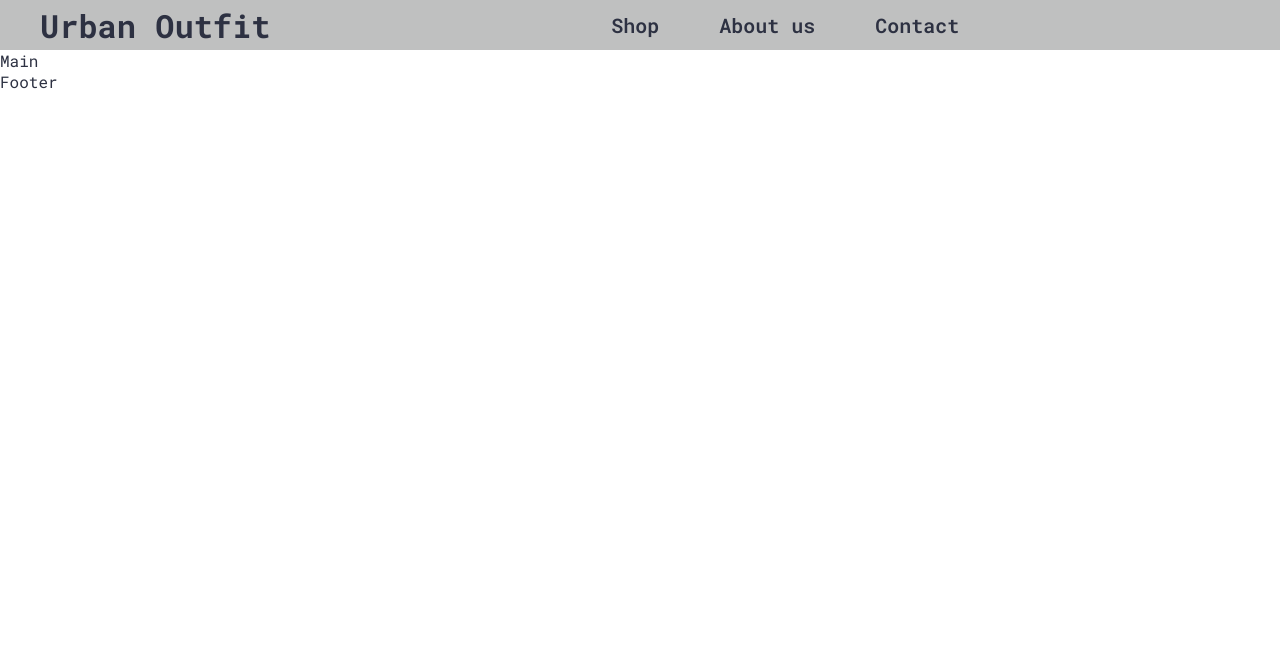
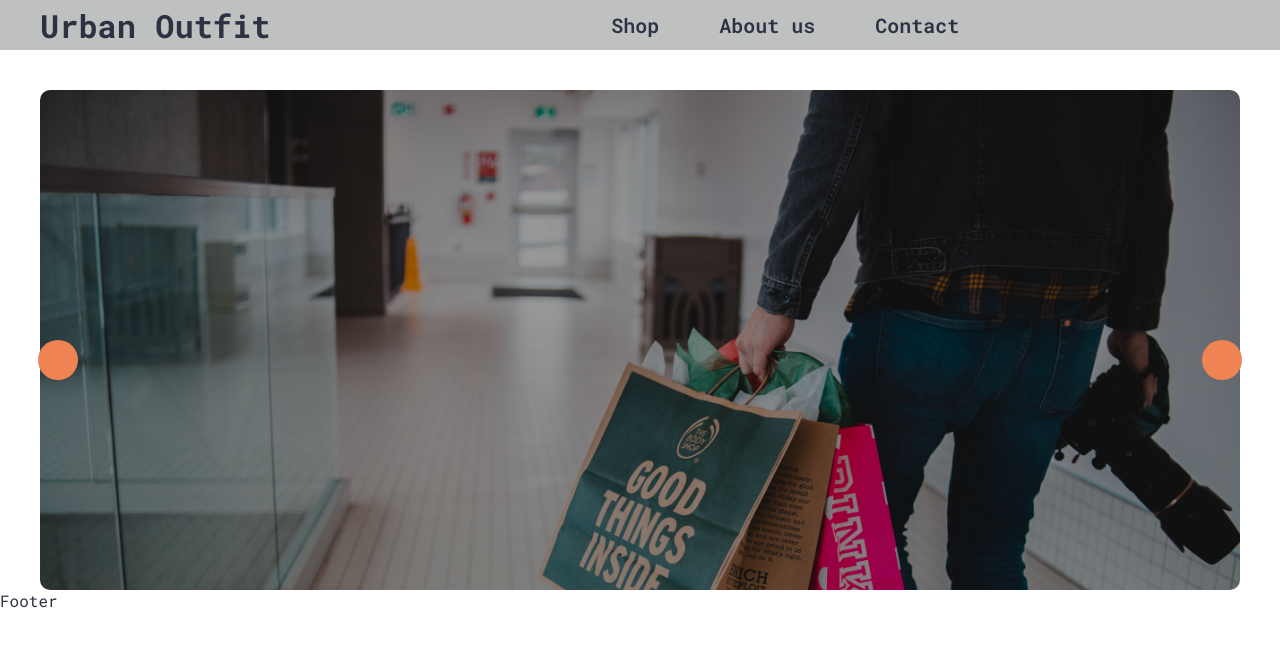
Before and after one commit to ruslansymonenko/Urban-Outfit-Shop, a React (Create React App) app in the folder client/: page / in a window 1280 px wide. Shown: the top 646 px of the page. Built offline with nearby package versions, Linux system fonts and the light colour scheme; no server answers.

Commit message:
made slider

```diff
--- a/client/src/components/Slider.js
+++ b/client/src/components/Slider.js
@@ -25,36 +25,39 @@
     }
   }
 
-
-
   return (
     <div className="slider">
-      <div className="slider-container">
+      <div className="container">
         <div className="slider-contnent">
-          <div className="slider-img">
-            {sliderItems.map((item, index) => (
-                <img
-                  key={index}
-                  src={item}
-                  alt={`slider-img-${index}`}
-                  className={index === sliderItem ? "active" : "inactive"}
-                />
-              ))}
+          <div className="slider-imgs"
+          style={{transform: `translateX(${sliderItem * - 100}%)`}}>
+            <img
+              className='slider-img'
+              src={sliderItems[0]}
+              alt="slider img" />
+            <img
+              className='slider-img'
+              src={sliderItems[1]}
+              alt="slider img" />
+            <img
+              className='slider-img'
+              src={sliderItems[2]}
+              alt="slider img" />
           </div>
-          <button
-            className="slider-btn"
+        </div>
+      </div>
+      <button
+            className="slider-btn slider-btn__prev"
             onClick={prevSlide}
             >
 
           </button>
           <button
-            className="slider-btn"
+            className="slider-btn slider-btn__next"
             onClick={nextSlide}
             >
 
           </button>
-        </div>
-      </div>
     </div>
   )
 }
--- a/client/src/index.css
+++ b/client/src/index.css
@@ -104,3 +104,46 @@
 .header-nav__list-link:hover{
   color: var(--orange);
 }
+
+
+/*-------------Slider*/
+
+.slider{
+  position: relative;
+}
+
+.slider-contnent{
+  height: 500px;
+  overflow-y: hidden;
+  overflow-x: hidden;
+  margin-top: 40px;
+  border-radius: 10px;
+}
+
+.slider-imgs{
+  display: flex;
+  transition: ease .6s;
+}
+
+.slider-img{
+  filter: brightness(60%);
+}
+
+.slider-btn{
+  position: absolute;
+  height: 40px;
+  width: 40px;
+  border: none;
+  border-radius: 50%;
+  background-color: var(--orange);
+  cursor: pointer;
+  top: 50%;
+}
+
+.slider-btn__prev{
+  left: 3%;
+}
+
+.slider-btn__next{
+  right: 3%;
+}
--- a/client/src/pages/MainPage.js
+++ b/client/src/pages/MainPage.js
@@ -1,5 +1,7 @@
 import React, { useState, useEffect } from 'react';
 import axios from 'axios';
+
+import {Slider} from '../components/Slider'
 
 const MainPage = () => {
   const [goods, setGoods] = useState([]);
@@ -10,7 +12,6 @@
         const response = await axios.get('http://localhost:3001/api/goods');
         console.log('Data received!');
         setGoods(response.data);
-        console.log(goods)
       } catch (error) {
         console.log(error);
       }
@@ -20,7 +21,9 @@
   }, []);
 
   return(
-    <section className="main">Main</section>
+    <section className="main">
+      <Slider/>
+    </section>
   )
 }
 
```
Also changed, not shown: client/src/components/MainPageContent.js (deleted, +0 -11 lines).
